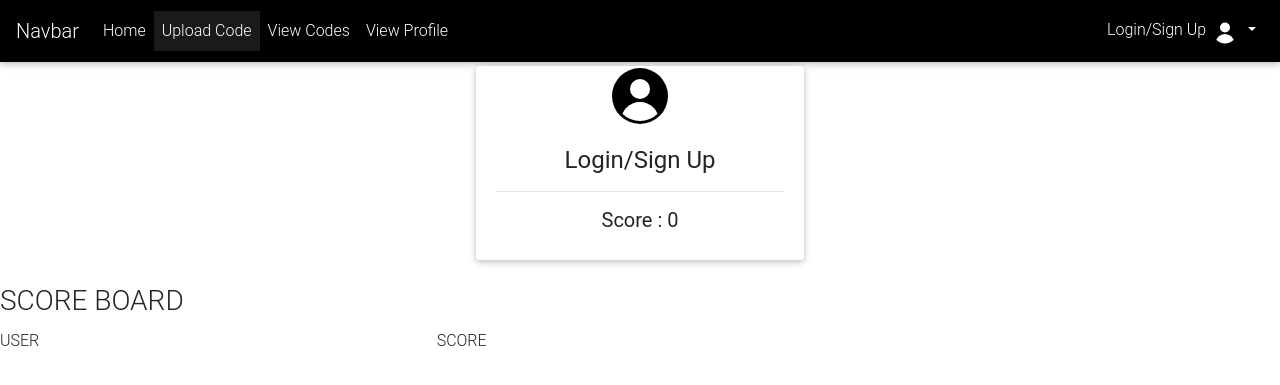
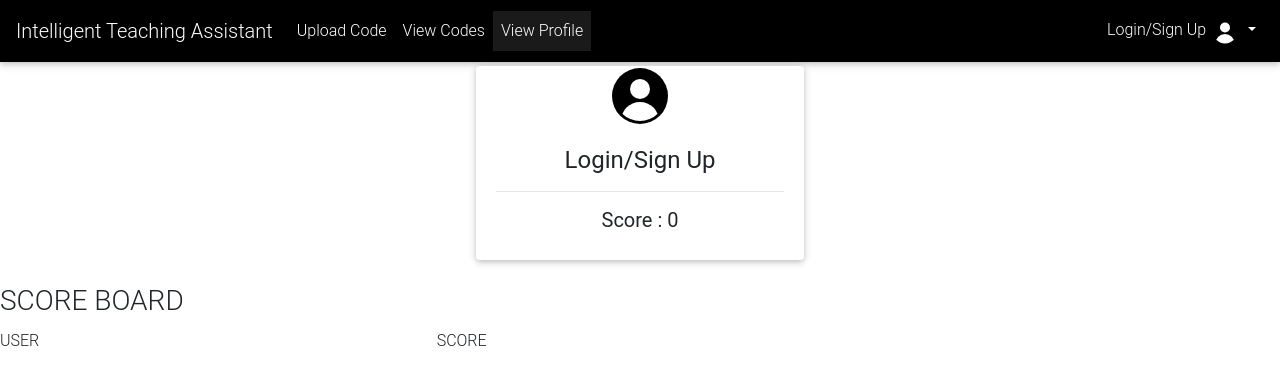
Before and after one commit to Milan-J-S/Code-Comprehension-MCQs, a Flask app: page /profile in a window 1280 px wide. Shown: the top 385 px of the page. Run offline with Flask 2, Linux system fonts and the light colour scheme; data that the repository does not hold is empty; parts of the project's set-up code (start-up, migrations or seed data) failed here and were passed over; some libraries are stand-ins or nearby versions; some web fonts are replaced.

Commit message:
Fix navbar

```diff
--- a/src/templates/profile.html
+++ b/src/templates/profile.html
@@ -42,30 +42,28 @@
     <link rel="stylesheet" href="https://cdnjs.cloudflare.com/ajax/libs/codemirror/5.32.0/codemirror.min.css"/>
 
    <!--<meta name="viewport" content="width=device-width, initial-scale=1">-->
-<title>Example of Bootstrap 3 Static Navbar</title>
+<title>Intelligent Teaching Assistant</title>
 <!--<link rel="stylesheet" href="https://maxcdn.bootstrapcdn.com/bootstrap/3.3.7/css/bootstrap.min.css">-->
 <!--<script src="https://maxcdn.bootstrapcdn.com/bootstrap/3.3.7/js/bootstrap.min.js"></script>-->
 </head>
 <body>
 <!--Navbar -->
 <nav class="mb-1 navbar navbar-expand-lg navbar-dark black lighten-1">
-  <a class="navbar-brand" href="#">Navbar</a>
+  <a class="navbar-brand" href="#">Intelligent Teaching Assistant</a>
   <button class="navbar-toggler" type="button" data-toggle="collapse" data-target="#navbarSupportedContent-555"
     aria-controls="navbarSupportedContent-555" aria-expanded="false" aria-label="Toggle navigation">
     <span class="navbar-toggler-icon"></span>
   </button>
   <div class="collapse navbar-collapse" id="navbarSupportedContent-555">
     <ul class="navbar-nav mr-auto">
-        <li class="nav-item">
-            <a class="nav-link" href="/">Home</a>
-          </li>
-          <li class="nav-item active">
+
+          <li class="nav-item ">
             <a class="nav-link" href="/upload">Upload Code</a>
           </li>
           <li class="nav-item">
             <a class="nav-link" href="/">View Codes</a>
           </li>
-          <li class="nav-item">
+          <li class="nav-item active">
               <a class="nav-link" href="/profile">View Profile</a>
           </li>
 
```
Also changed, not shown: src/templates/codeUpload.html (+3 -5 lines), src/templates/codeView.html (+2 -5 lines), src/templates/showResources.html (+2 -5 lines).
